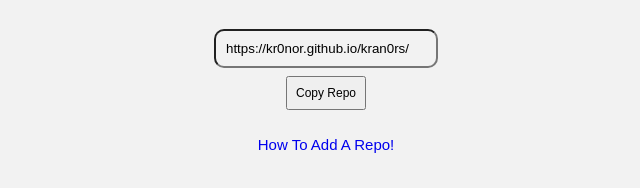
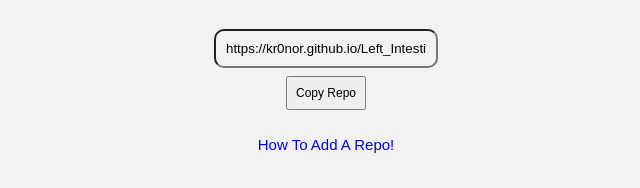
Before and after one commit to kr0nor/Left_Intestine, a plain HTML site: page index.html in a window 1280 px wide. Shown: the part 270-458 px from the top of the page, 314-954 px from the left. Drawn offline with Linux system fonts and the light colour scheme.

Commit message:
Update index.html

```diff
--- a/index.html
+++ b/index.html
@@ -19,7 +19,7 @@
 <br>
 <br>
 <center><h1 style-="font-faimly:arial;font-size:23:#ff0000,">More Tweak's coming soon!</p></center>
-<center><input style="font-family:arial;background-color:#f2f2f2;border-radius:10px;display:block;width:200px;padding:10px;" type="text" value="https://kr0nor.github.io/kran0rs/"id="myInput"><button style="font-family:arial;font-size:12px;padding:8px;margin:8px;" onclick="myFunction()">Copy Repo</button></center>
+<center><input style="font-family:arial;background-color:#f2f2f2;border-radius:10px;display:block;width:200px;padding:10px;" type="text" value="https://kr0nor.github.io/Left_Intestine/"id="myInput"><button style="font-family:arial;font-size:12px;padding:8px;margin:8px;" onclick="myFunction()">Copy Repo</button></center>
 <br>
 <center><a style="text-decoration:none;font-family:arial;font-size:15px;padding:10px;" href="https://ioshacker.com/how-to/how-to-add-a-repo-in-cydia">How To Add A Repo!</a></center>
 </body>
```
